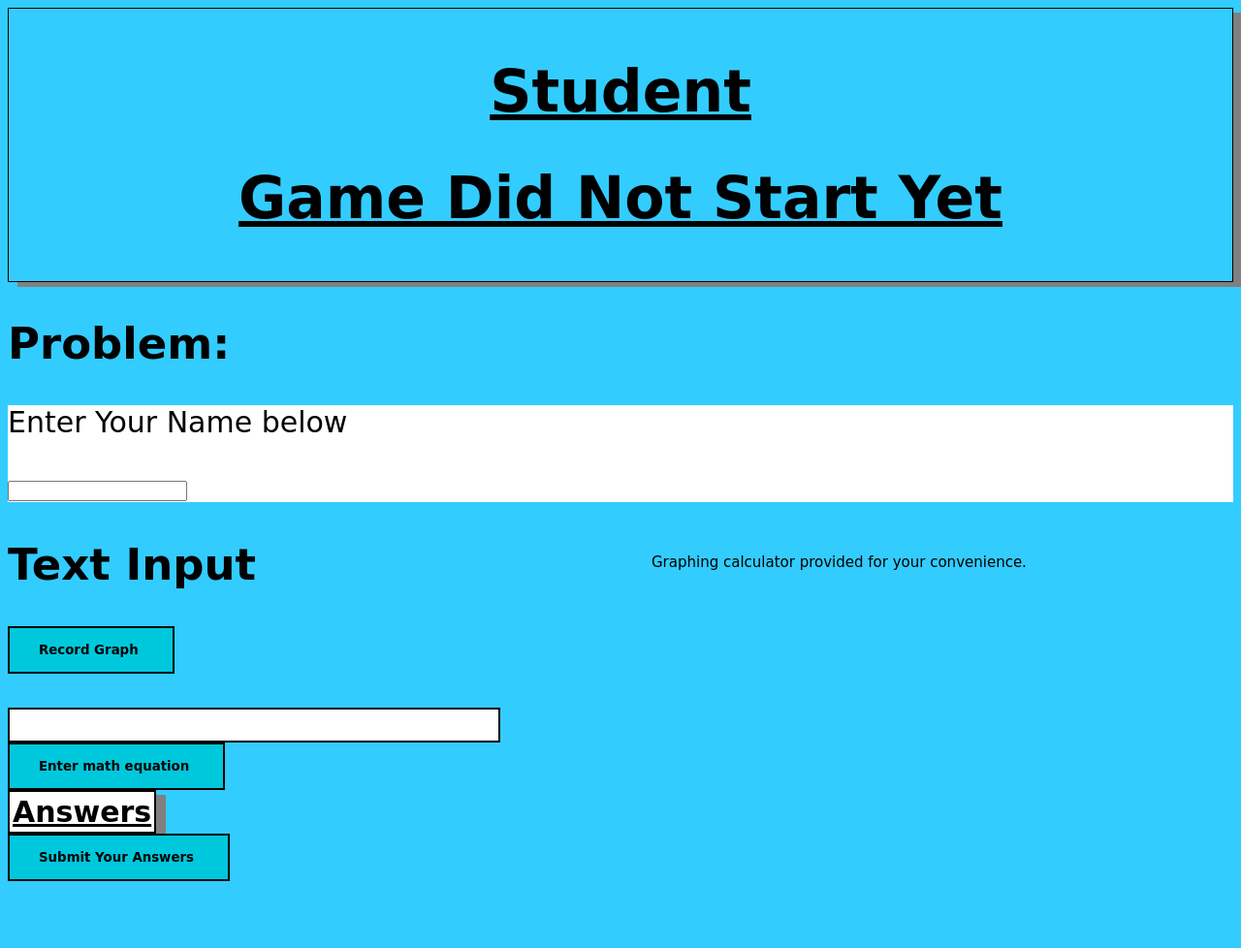
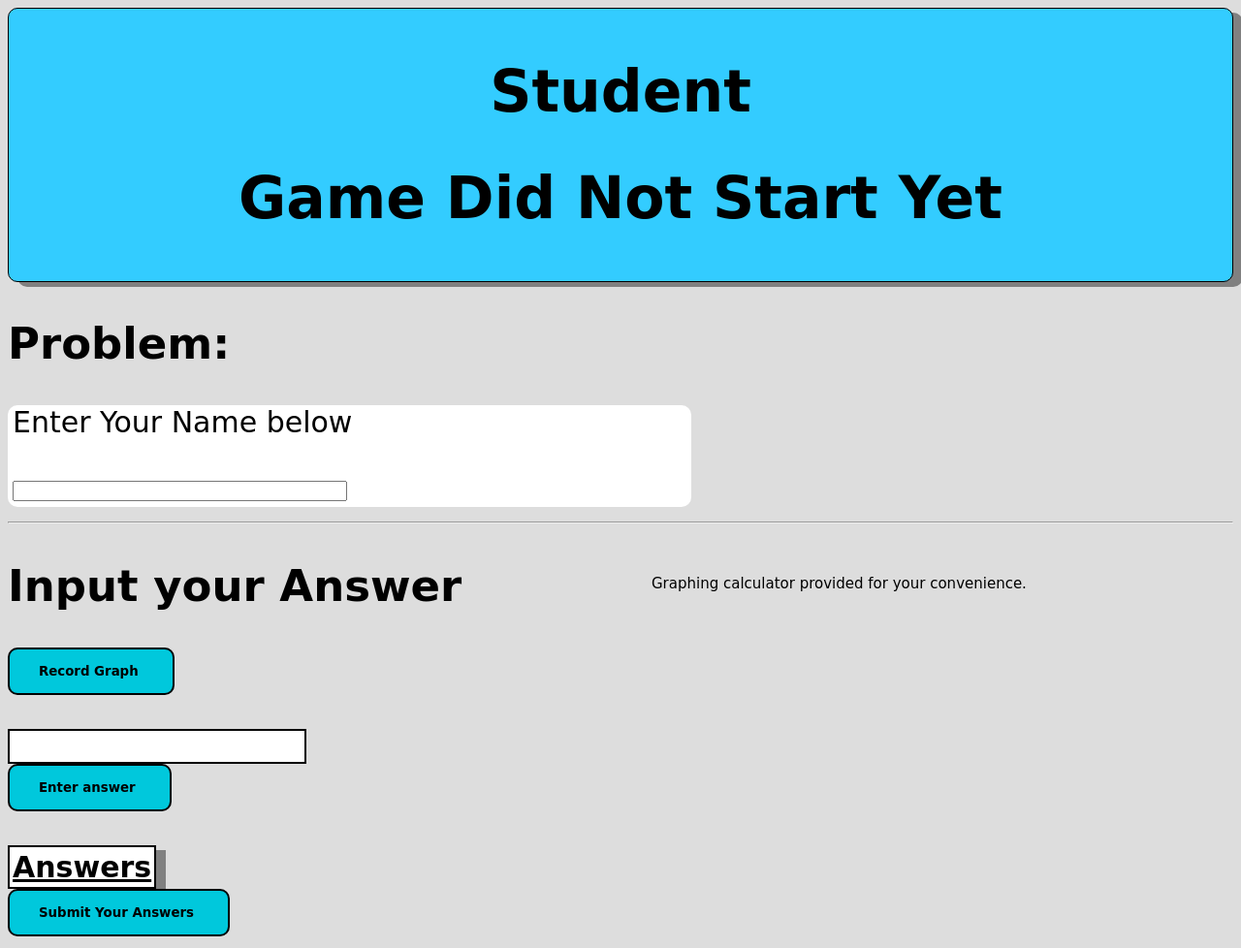
Before and after one commit to KyleMondina/LosAltosHacksIII, a website: page Public/student.html in a window 1280 px wide. Shown: the whole page at 97% size. Before the commit the page ends 956 px from the top, so only its background shows below. Drawn offline with nearby package versions, Linux system fonts and the light colour scheme; some packages are replaced by stand-ins of ours; no server answers; a script that the page names is missing; a web font is replaced by a local one.

Commit message:
Alan and Aaron just finished refining the css for the website

```diff
--- a/Public/index.css
+++ b/Public/index.css
@@ -4,7 +4,9 @@ html {
 
 body {
     /*background: linear-gradient(to bottom, #33ccff 0%, #ff99cc 100%);*/
-    background-color: #33ccff;
+
+    background-color: #ddd;
+
     font-family: 'Share', cursive;
     font-size: 30px;
 }
@@ -17,6 +19,8 @@ button {
     font-weight: bold;
     cursor: pointer;
     font-family: 'Share', cursive;
+    border-radius:10px;
+
 }
 
 button:hover {
@@ -50,7 +54,9 @@ input[type=submit]:active {
 input[type=textarea] {
     border: 2px solid black;
     height: 30px;
-    width: 500px;
+
+    width: 300px;
+
 }
 
 #links {
@@ -74,16 +80,25 @@ input[type=textarea] {
 
 #heading {
     text-align: center;
-    text-decoration: underline;
+    text-decoration:;
+
+    background-color:#33ccff;
     border: 1px groove;
+    border-radius:10px;
+
     border-color: black;
     padding: 10px;
     box-shadow: 10px 5px grey;
 }
 
-#clear form {
-    clear: left;
-    float: left;
+
+#teacherActions form {
+    float:left;
+}
+
+#enterProblemBTN {
+   float:left;
+
 }
 
 #leaderboard {
@@ -92,4 +107,51 @@ input[type=textarea] {
 
 #studentInfo {
     background-color:white;
+
+    width:700px;
+    border-radius:10px;
+    padding-left:5px;
+
+    padding-bottom:5px;
+    font-size:;
 }
+
+#studentInfo h4{
+    text-decoration:underline;
+}
+
+
+#wrapper {
+  display: grid;
+  grid-template-columns: repeat(3, 1fr);
+  grid-gap: 10px;
+  grid-auto-rows: minmax(100px, auto);
+}
+
+#item{
+    grid-column: 1;
+    grid-row: 1;
+}
+
+#addText{
+    grid-column:2;
+    grid-row: 1;
+}
+
+#submitAnswerBTN{
+    grid-column: 1;
+    grid-row:2;
+}
+
+#teacherActions h2{
+    text-decoration:underline;
+}
+
+/* #item {
+    float:left;
+}
+
+#addText{
+    float:left;
+}
+*/
--- a/Public/student.html
+++ b/Public/student.html
@@ -36,9 +36,11 @@
 
       <div id = "studentInfo">
          <p>Enter Your Name below</p>
-         <input id = "studentName"></input>
+         <input id = "studentName" size="40"></input>
       </div>
 
+
+      <hr>
 
       <!-- Practice -->
       <div id="output">
@@ -49,7 +51,7 @@
          <div id="desmos" style="width: 600px; height: 400px;">
             <p style="font-size: 15px;" >Graphing calculator provided for your convenience.</p>
          </div>
-         <h2>Text Input</h2>
+         <h2>Input your Answer</h2>
          <button onclick="clickMe(); ">Record Graph</button>
 
 
@@ -68,12 +70,17 @@
 
 
 
+
       <div id ="input">
          <form>
             <input type="textarea" name="Enter equation here" id="item"/>
          </form>
-         <button id="addText" onclick="addRow();" id="MathInput" size="50" onchange="UpdateMath(this.value)">Enter math equation</button>
+         <button id="addText" onclick="addRow();" id="MathInput" size="50" onchange="UpdateMath(this.value)">Enter answer</button>
+
       </div>
+
+      <br>
+
       <div id="MathOutput">
          <table id="table1">
              <tr>
@@ -88,6 +95,7 @@
          <button id="submitAnswerBTN">Submit Your Answers</button>
       </div>
 
+
    </body>
    <script src = './student.js'></script>
    <script src = './mathJax.js'></script>
```
Also changed, not shown: Public/index.html (+1 -0 lines), Public/teacher.html (+21 -6 lines).
